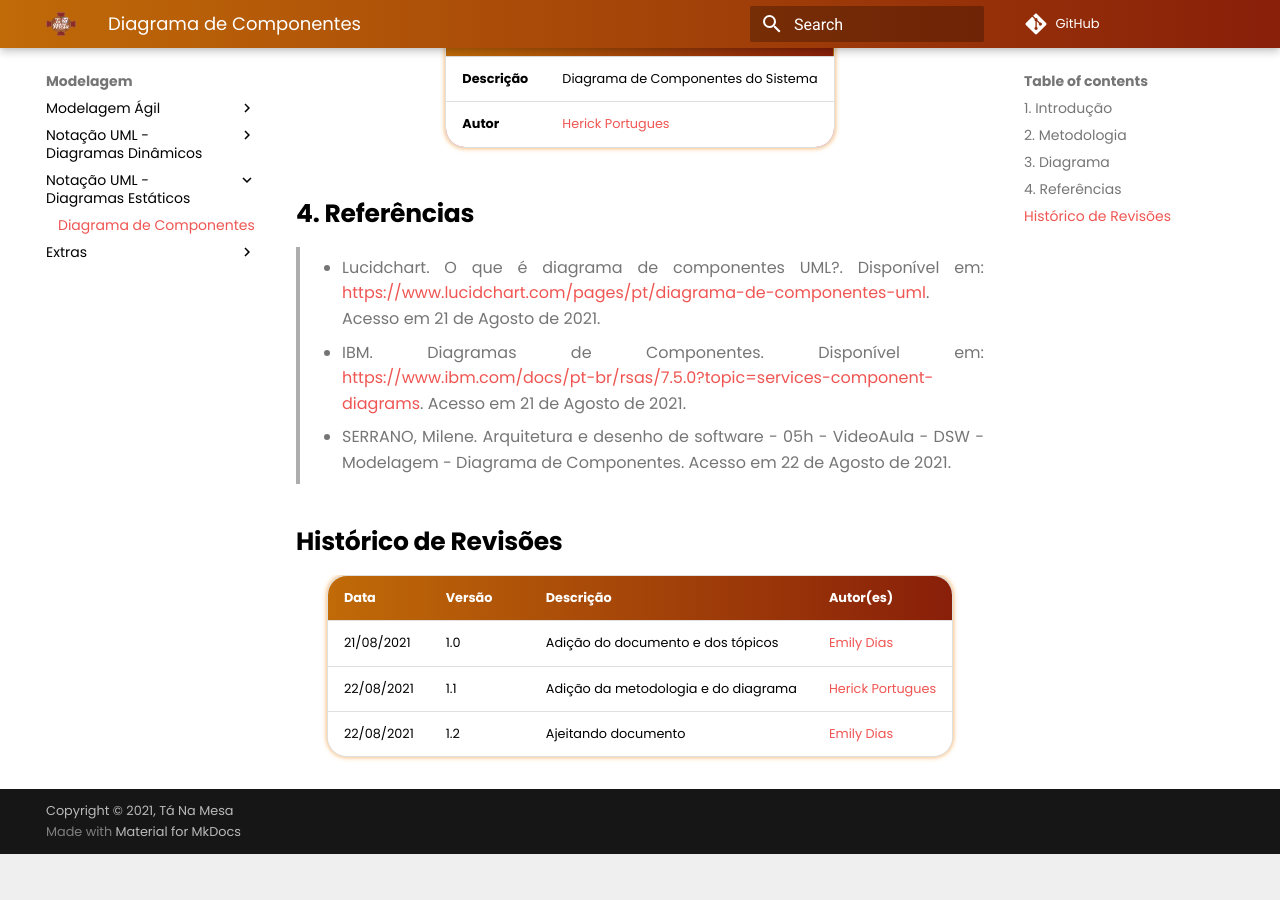
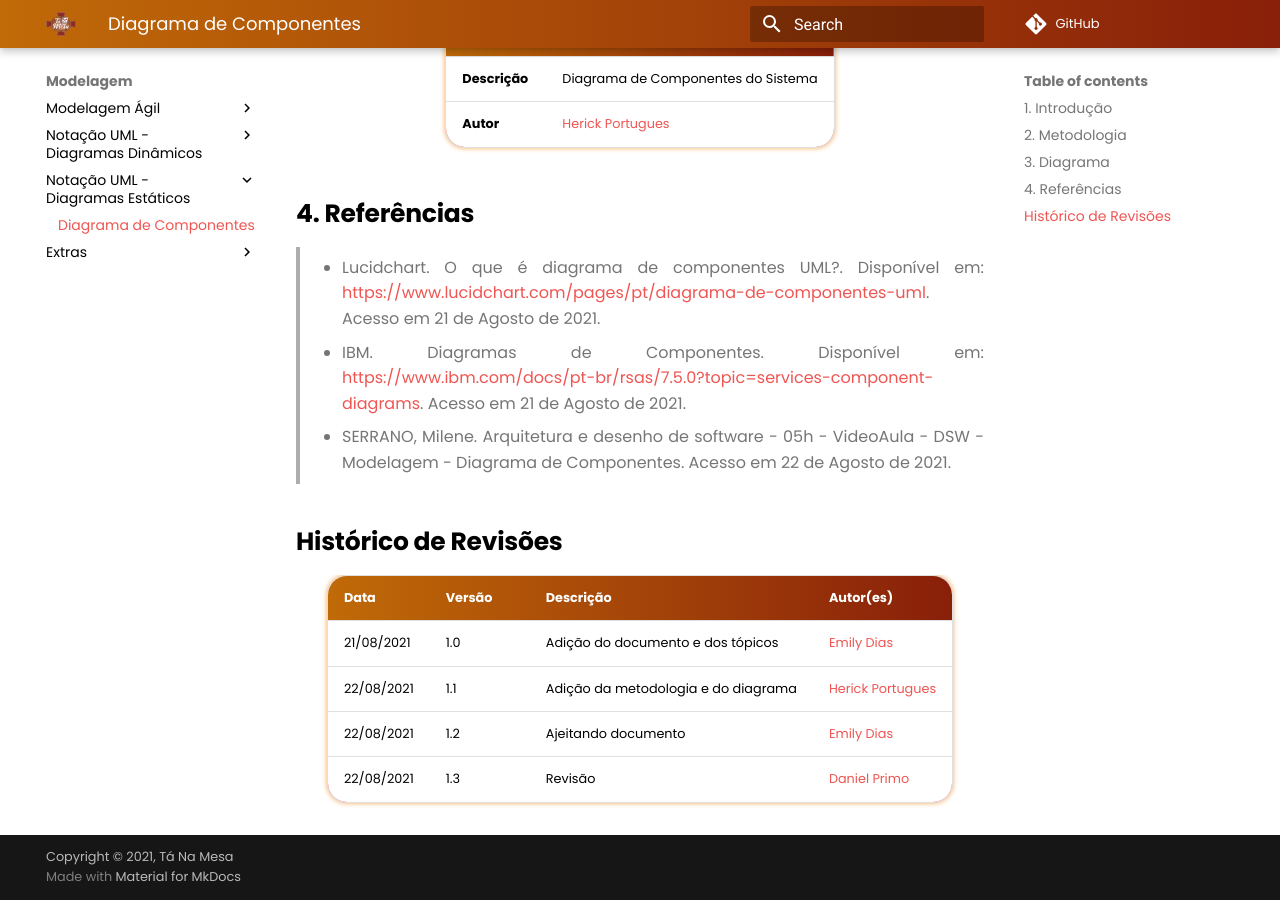
Before and after one commit to UnBArqDsw2021-1/2021.1_G02_TaNaMesa_docs, an MkDocs documentation site: the page built from docs/2-Modelagem/Diagramas-Estaticos/Diagrama-de-componentes.md, in a window 1280 px wide and 900 px high, scrolled down 1369 px. Built offline with MkDocs 1.6.1 and Material for MkDocs 9.7.7, drawn with Linux system fonts in a browser that asks for light colours; comment, search, counter and statistics services are not loaded; before the commit the page ends 2223 px from its top, so only the background shows below that.

Commit message:
(#69) Revisa diagrama de componentes

```diff
--- a/docs/2-Modelagem/Diagramas-Estaticos/Diagrama-de-componentes.md
+++ b/docs/2-Modelagem/Diagramas-Estaticos/Diagrama-de-componentes.md
@@ -36,3 +36,4 @@ Para o desenvolvimento do diagrama foram utilizadas as ferramentas do [draw.io](
 | 21/08/2021 | 1.0    | Adição do documento e dos tópicos   | [Emily Dias](https://github.com/emysdias)         |
 | 22/08/2021 | 1.1    | Adição da metodologia e do diagrama | [Herick Portugues](https://github.com/herickport) |
 | 22/08/2021 | 1.2    | Ajeitando documento                 | [Emily Dias](https://github.com/emysdias)         |
+| 22/08/2021 | 1.3    | Revisão                             | [Daniel Primo](https://github.com/danieldagerom)  |
```
